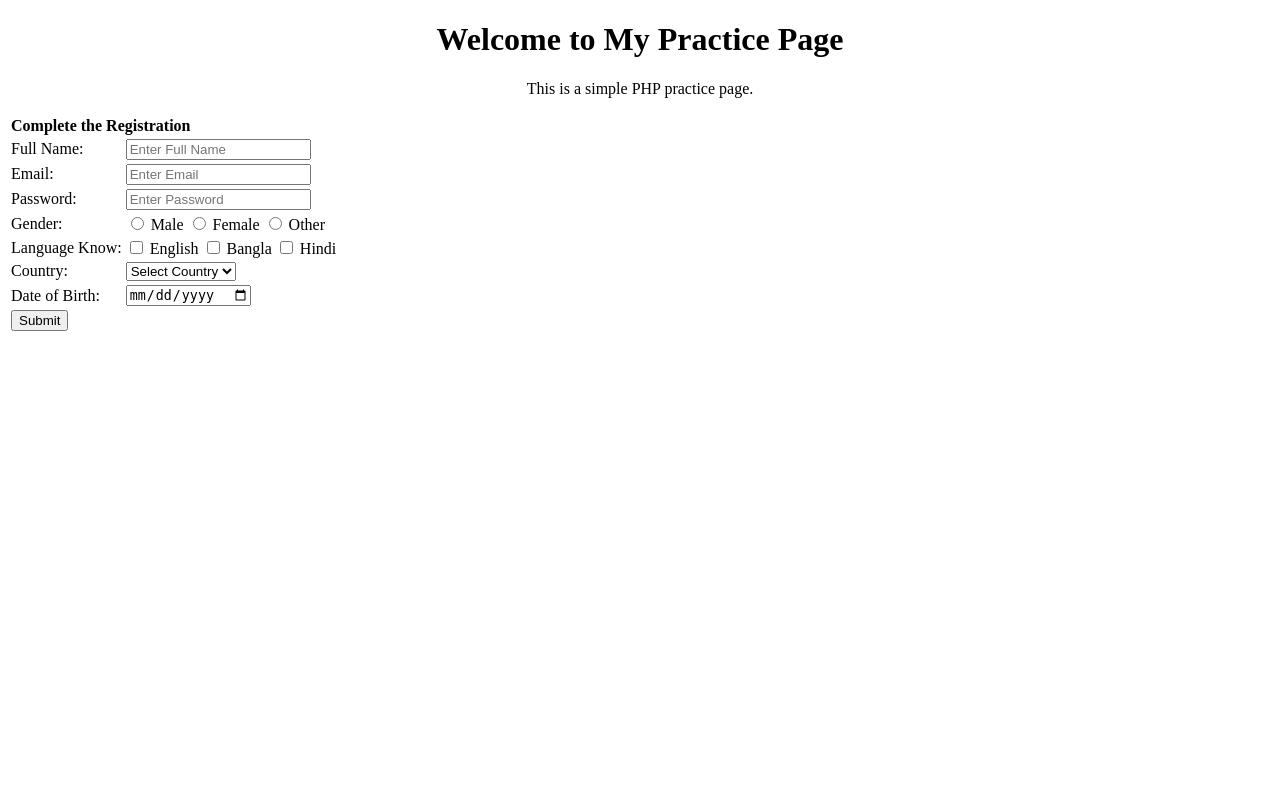
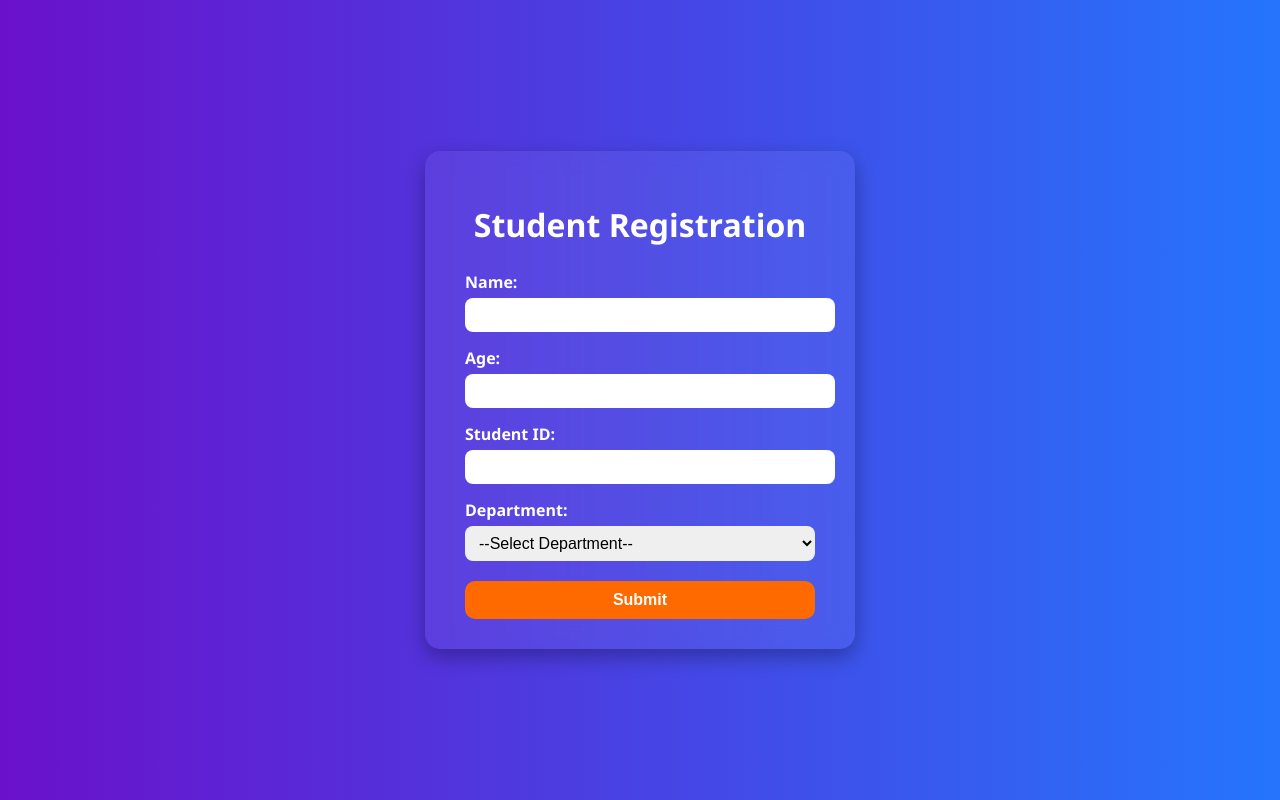
Before and after one commit to MdIrfan212/WT-Summer24-25, a PHP site: page /practice.php in a window 1280 px wide. Run offline with PHP 8.4, Linux system fonts and the light colour scheme.

Commit message:
Update practice.php

```diff
--- a/Mid/practice/practice.php
+++ b/Mid/practice/practice.php
@@ -1,76 +1,160 @@
 <!DOCTYPE html>
-<html>
+<html lang="en">
 <head>
-    <meta charset="UTF-8">
-    <title>My Practice Page</title>
+  <meta charset="UTF-8" />
+  <meta name="viewport" content="width=device-width, initial-scale=1.0" />
+  <title>Registration Form</title>
+  <style>
+    body {
+      font-family: 'Segoe UI', Tahoma, Geneva, Verdana, sans-serif;
+      background: linear-gradient(to right, #6a11cb, #2575fc);
+      color: #fff;
+      display: flex;
+      justify-content: center;
+      align-items: center;
+      height: 100vh;
+      margin: 0;
+    }
+
+    .form-container {
+      background-color: #ffffff10;
+      backdrop-filter: blur(10px);
+      padding: 30px 40px;
+      border-radius: 15px;
+      box-shadow: 0 8px 20px rgba(0,0,0,0.3);
+      width: 350px;
+    }
+
+    h1 {
+      text-align: center;
+      margin-bottom: 25px;
+      color: #fff;
+    }
+
+    label {
+      display: block;
+      margin-top: 15px;
+      font-weight: bold;
+    }
+
+    input, select {
+      width: 100%;
+      padding: 8px 10px;
+      margin-top: 5px;
+      border-radius: 8px;
+      border: none;
+      font-size: 16px;
+    }
+
+    button {
+      width: 100%;
+      margin-top: 20px;
+      padding: 10px;
+      background-color: #ff6a00;
+      border: none;
+      color: white;
+      font-size: 16px;
+      font-weight: bold;
+      border-radius: 10px;
+      cursor: pointer;
+      transition: background-color 0.3s;
+    }
+
+    button:hover {
+      background-color: #e65c00;
+    }
+
+    .error {
+      color: #ffcccb;
+      font-size: 14px;
+    }
+  </style>
 </head>
 <body>
-    <center>
-        <h1>Welcome to My Practice Page</h1>
-        <p>This is a simple PHP practice page.</p>
-    </center>
-    <form>
-        <table>
-            <tr>
-                <td colspan="2"><b>Complete the Registration</b></td>
-            </tr>
+  <div class="form-container">
+    <h1>Student Registration</h1>
+    <form onsubmit="return validateForm()">
+      <label>Name:</label>
+      <input type="text" id="name" />
+      <div id="nameError" class="error"></div>
 
-            <tr>
-                <td>Full Name:</td>
-                <td><input type="text" placeholder="Enter Full Name" required></td>
-            </tr>
+      <label>Age:</label>
+      <input type="number" id="age" />
+      <div id="ageError" class="error"></div>
 
-            <tr>
-                <td>Email:</td>
-                <td><input type="email" placeholder="Enter Email" required></td>
-            </tr>
+      <label>Student ID:</label>
+      <input type="text" id="Sid" />
+      <div id="sidError" class="error"></div>
 
-            <tr>
-                <td>Password:</td>
-                <td><input type="password" placeholder="Enter Password" required></td>
-            </tr>
+      <label>Department:</label>
+      <select id="dept">
+        <option value="">--Select Department--</option>
+        <option value="CSE">CSE</option>
+        <option value="EEE">EEE</option>
+        <option value="IPE">IPE</option>
+        <option value="BBA">BBA</option>
+      </select>
+      <div id="deptError" class="error"></div>
 
-            <tr>
-                <td>Gender:</td>
-                <td>
-                    <input type="radio" name="gender" value="male"> Male
-                    <input type="radio" name="gender" value="female"> Female
-                    <input type="radio" name="gender" value="other"> Other
-                </td>
-            </tr>
+      <button type="submit">Submit</button>
+    </form>
+  </div>
 
-            <tr>
-                <td>Language Know:</td>
-                <td>
-                    <input type="checkbox" name="lang" value="english"> English
-                    <input type="checkbox" name="lang" value="bangla"> Bangla
-                    <input type="checkbox" name="lang" value="hindi"> Hindi
-                </td>
-            </tr>
+  <script>
+    function validateForm() {
+      // Get values
+      let name = document.getElementById("name").value.trim();
+      let age = parseInt(document.getElementById("age").value.trim());
+      let sid = document.getElementById("Sid").value.trim();
+      let dept = document.getElementById("dept").value;
 
-            <tr>
-                <td>Country:</td>
-                <td>
-                    <select required>
-                        <option value="">Select Country</option>
-                        <option value="bd">Bangladesh</option>
-                        <option value="in">India</option>
-                        <option value="pk">Pakistan</option>
-                    </select>
-                </td>
-            </tr>
+      // Error elements
+      let nameError = document.getElementById("nameError");
+      let ageError = document.getElementById("ageError");
+      let sidError = document.getElementById("sidError");
+      let deptError = document.getElementById("deptError");
 
-            <tr>
-                <td>Date of Birth:</td>
-                <td><input type="date" required></td>
-            </tr>
+      // Reset error messages
+      nameError.textContent = "";
+      ageError.textContent = "";
+      sidError.textContent = "";
+      deptError.textContent = "";
 
-            <tr>
-                <td colspan="2">
-                    <input type="submit" value="Submit">
-                </td>
-            </tr>
-        </table>
-    </form>
+      let isValid = true;
+
+      // Validations
+      if (name === "") {
+        nameError.textContent = "Name is required.";
+        isValid = false;
+      }
+
+      if (isNaN(age) || age < 10 || age > 100) {
+        ageError.textContent = "Enter a valid age between 10 and 100.";
+        isValid = false;
+      }
+
+      if (!/^[A-Za-z0-9]{4,10}$/.test(sid)) {
+        sidError.textContent = "Student ID should be 4-10 characters long, alphanumeric.";
+        isValid = false;
+      }
+
+      if (dept === "") {
+        deptError.textContent = "Please select a department.";
+        isValid = false;
+      }
+
+      if (isValid) {
+        alert(
+          "Registration Complete!\n" +
+            "Name: " + name + "\n" +
+            "Age: " + age + "\n" +
+            "Student ID: " + sid + "\n" +
+            "Department: " + dept
+        );
+      }
+
+      return false; // Prevent actual form submission
+    }
+  </script>
 </body>
 </html>
```
